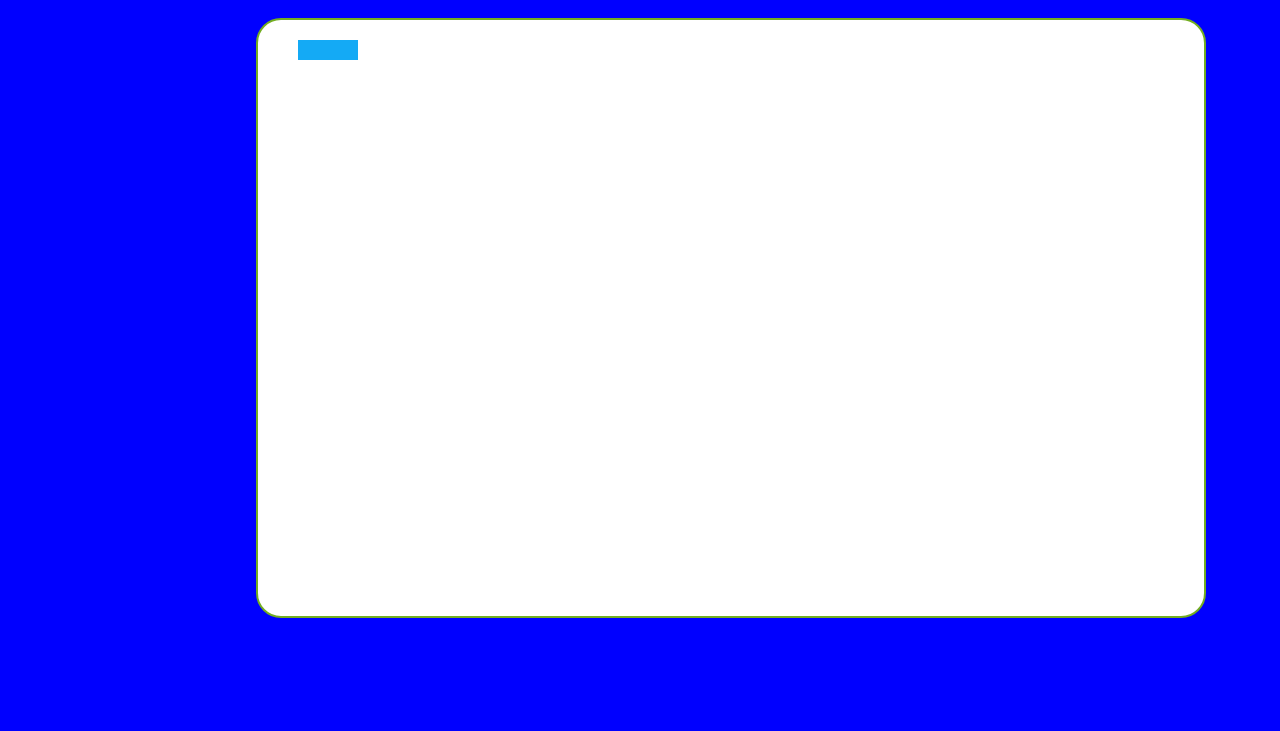
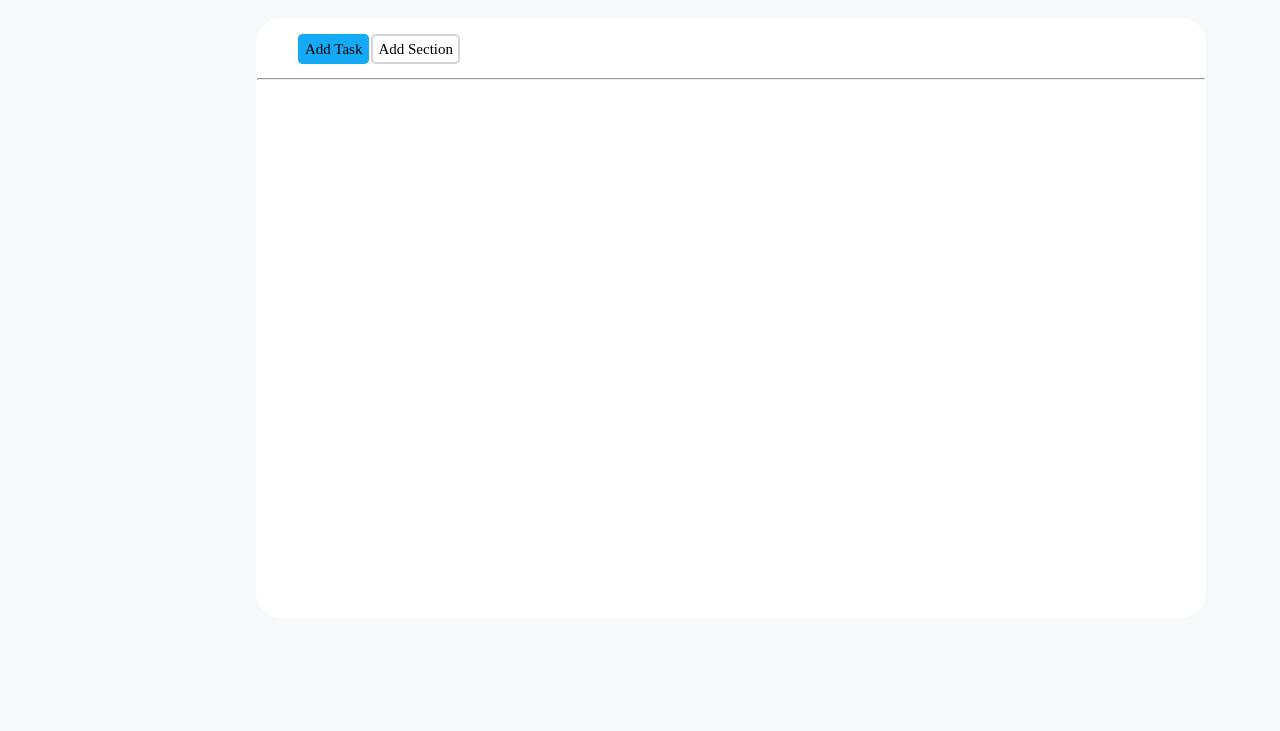
Before and after one commit to Giacom0Mancuso/html-css-toboolist, a plain HTML site: page index.html in a window 1280 px wide. Shown: the part 69-800 px from the top of the page. Drawn offline with Linux system fonts and the light colour scheme.

Commit message:
finished fist section

```diff
--- a/css/style.css
+++ b/css/style.css
@@ -9,7 +9,7 @@
 }
 
 body{
-   background-color: blue;/*#F6F8F9*/
+   background-color: #F6F8F9;/*#F6F8F9*/
 }
 
 main{
@@ -23,13 +23,44 @@ main{
         width: 950px;
         margin-top: 30px;
         border-radius: 25px;
-        border: 2px solid #73AD21;
+        border: 2px solid white;
         padding: 20px;
 }
 
 .blue_rettangle{
     background-color: #14AAF5;
-    height: 20px;
+    height: 25px;
     width: 60px;
     margin-left: 20px;
+    border-radius: 5px;
+    border: 2px solid #14AAF5;
+    padding: 1.5px;
+    white-space: nowrap;
 }
+
+.white_rettangle{
+    background-color: white;
+    height: 25px;
+    width: 60px;
+    margin-left: 2px;
+    border-radius: 5px;
+    border: 2px solid #D0D5D9;
+    padding: 1.5px;
+
+}
+
+.fs-15{
+    font-size: 15px;
+}
+
+.p-10{
+    padding: 5px;
+
+}
+hr{
+    color: #ffffff;
+    margin-top: 2px;
+    width: 104.68%;
+    margin-left: -21.5px;
+    margin-right: auto;
+}
--- a/index.html
+++ b/index.html
@@ -16,7 +16,12 @@
     <main>
         <div class="main_container">
         <section>
-            <div class="blue_rettangle">
+        <p><span class="blue_rettangle fs-15 p-10">Add Task</span><span class="white_rettangle fs-15 p-10">Add Section</span></p>
+        </section>
+        <br>
+        <hr>
+        <section>
+            <div>
 
             </div>
         </section>
```
